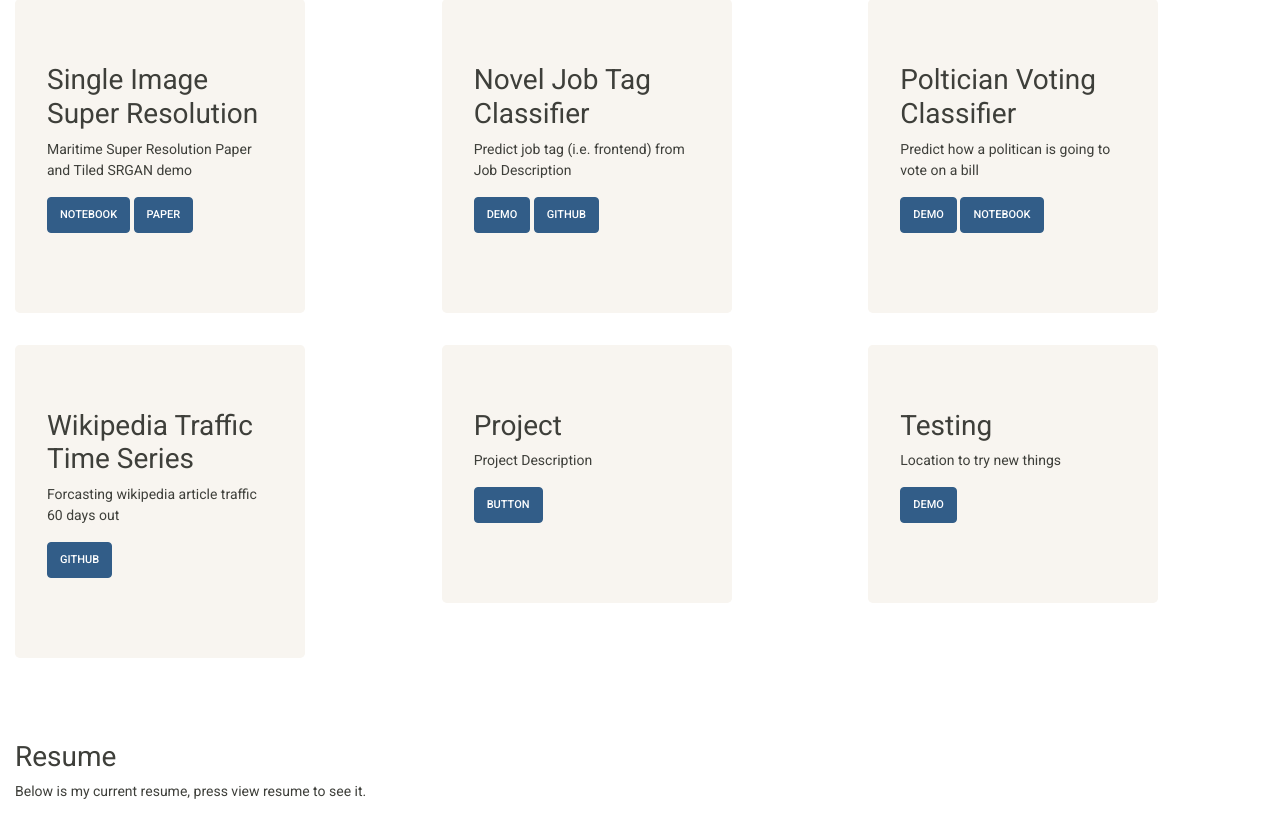
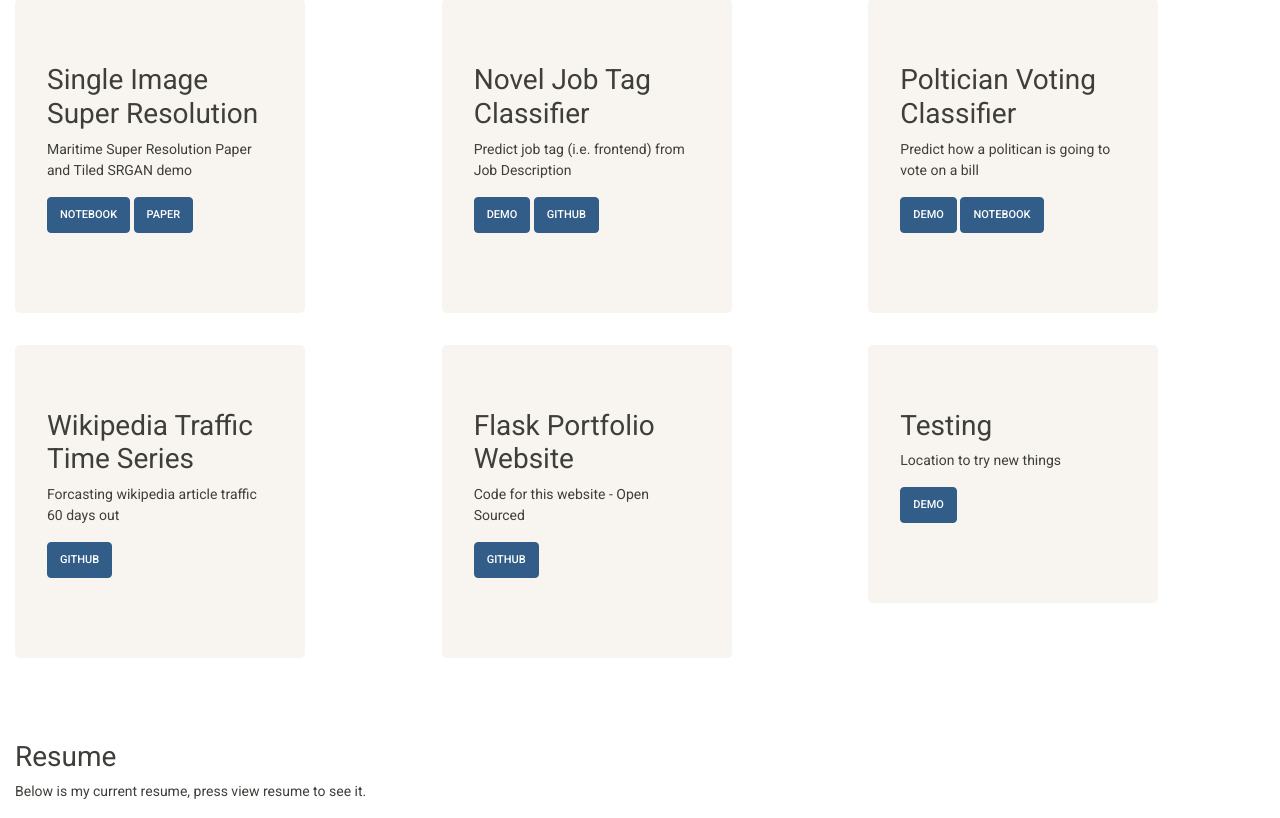
Before and after one commit to mrciolino/portfolio, a Flask app: page / in a window 1280 px wide. Shown: the part 575-1393 px from the top of the page. Run offline with Flask 2, Linux system fonts and the light colour scheme; parts of the project's set-up code (start-up, migrations or seed data) failed here and were passed over; some libraries are stand-ins or nearby versions.

Commit message:
adding portfolio github link

```diff
--- a/templates/index.html
+++ b/templates/index.html
@@ -134,13 +134,13 @@
             <div class="col-md-3">
                 <div class="jumbotron">
                     <h2>
-                        Project
+                        Flask Portfolio Website
                     </h2>
                     <p>
-                        Project Description
+                        Code for this website - Open Sourced
                     </p>
                     <p>
-                        <button class="btn btn-primary btn-large">Button</button>
+                        <button class="btn btn-primary btn-large" onclick="window.open('https://github.com/mrciolino/portfolio-site' + location.search)">Github</button>
                     </p>
                 </div>
             </div>
```
